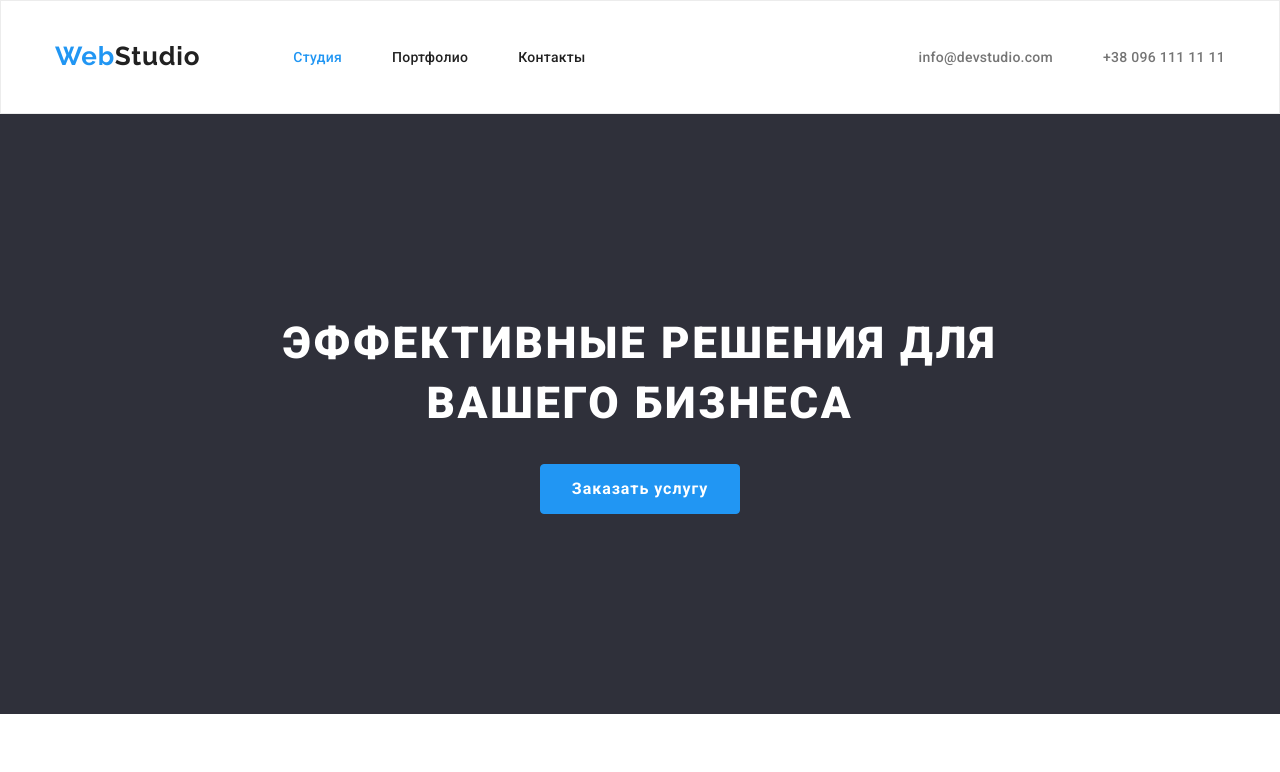
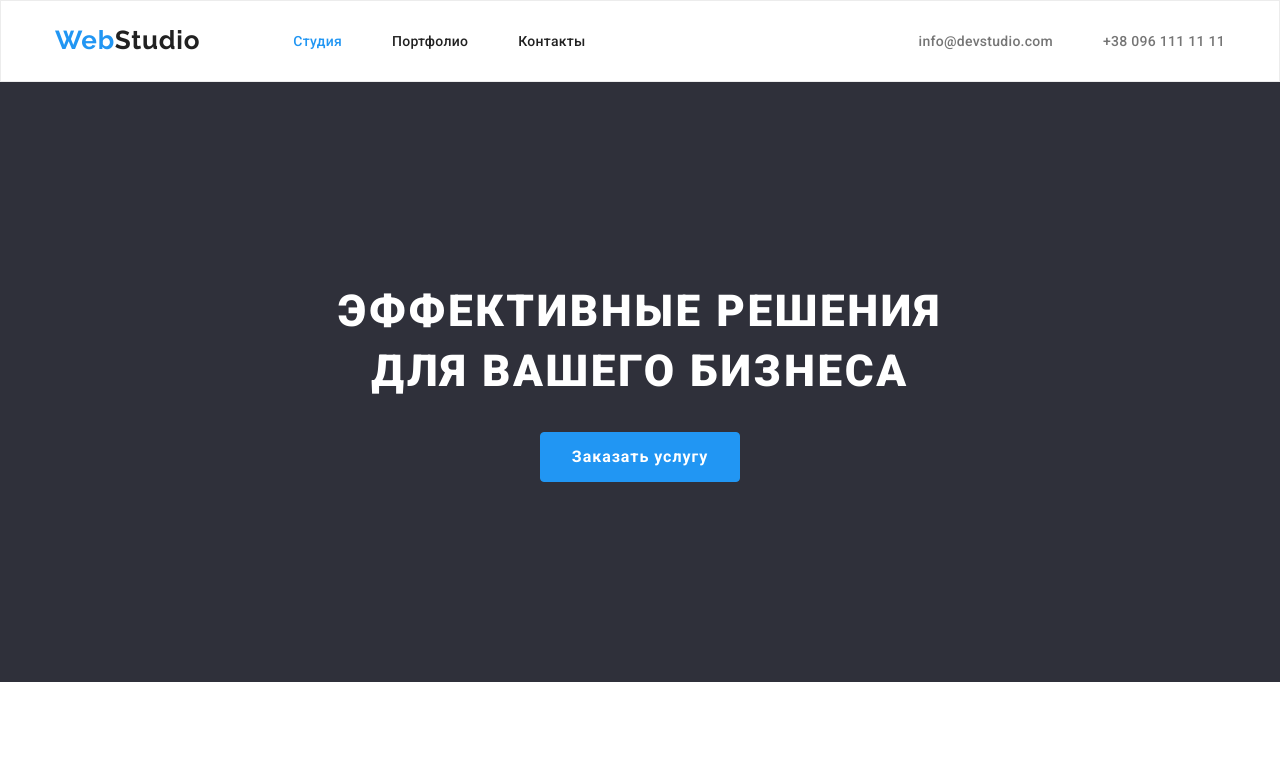
Before and after one commit to HalkinK/goit-markup-hw-03, a plain HTML site: page index.html in a window 1280 px wide. Shown: the top 772 px of the page. Drawn offline with nearby package versions, Linux system fonts and the light colour scheme.

Commit message:
Показывает хэдер и героя страницы

```diff
--- a/css/styles.css
+++ b/css/styles.css
@@ -81,6 +81,7 @@ p {
 .nav-links {
   display: flex;
   padding-left: 0;
+  margin: 0;
 }
 
 .nav-links > .item:not(:last-child) {
@@ -112,6 +113,8 @@ p {
 .header-contacts {
   display: flex;
   margin-left: auto;
+  margin-top: 0;
+  margin-bottom: 0;
   padding-left: 0;
 }
 
--- a/index.html
+++ b/index.html
@@ -37,7 +37,7 @@
                <!-- Герой страницы -->
         <section class="hero">
           <div class="container">
-            <h1 class="hero-title">Эффективные решения для <br> вашего бизнеса</h1>
+            <h1 class="hero-title">Эффективные решения<br> для вашего бизнеса</h1>
             <button class="order-button" type="button">Заказать услугу</button>
           </div>
         </section>
```
